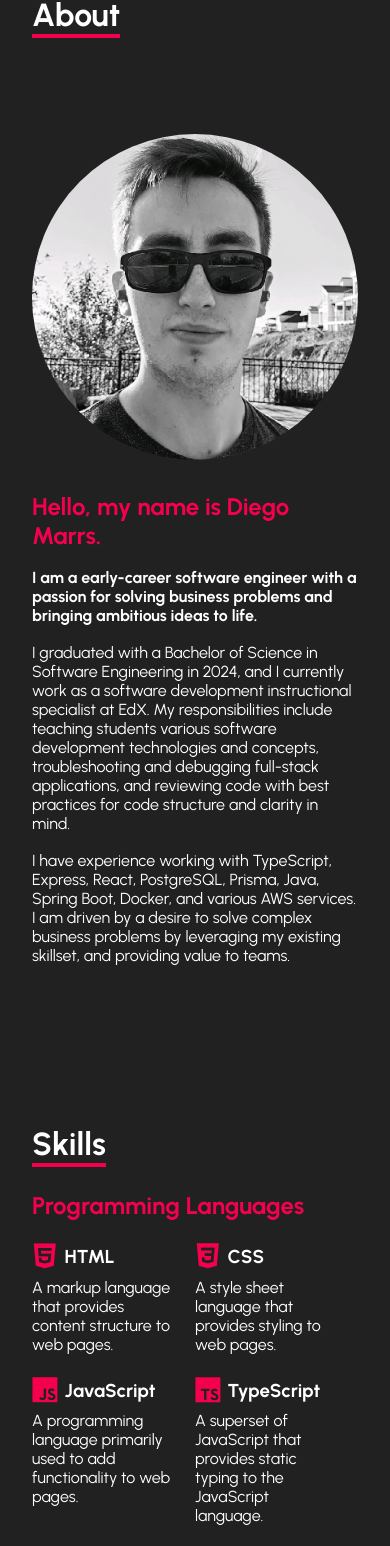
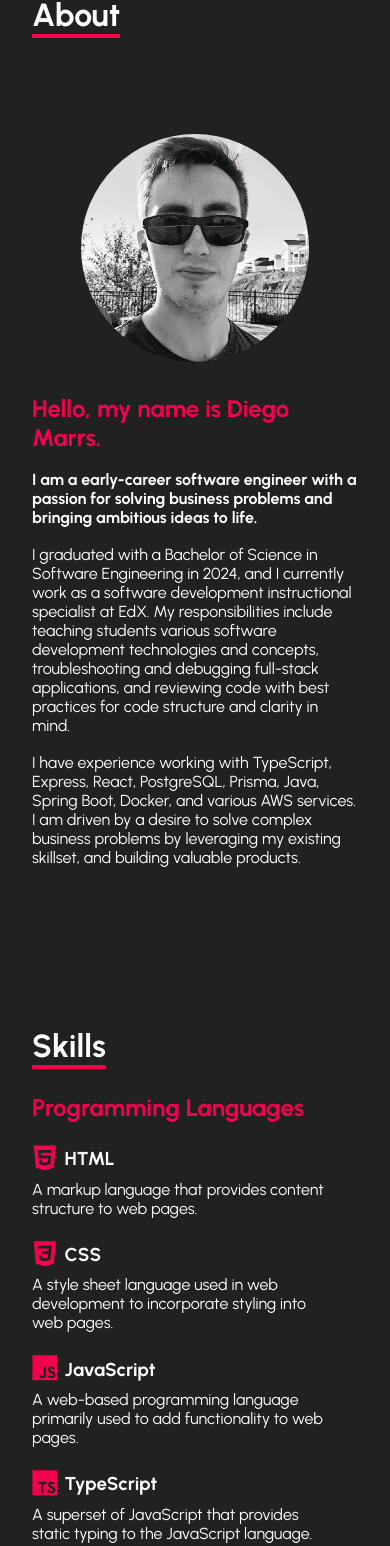
Before and after one commit to StaticCloud/diego-marrs, a React (Vite) app: page / in a window 390 px wide. Shown: the part 880-2426 px from the top of the page. Built offline with nearby package versions, Linux system fonts and the light colour scheme.

Commit message:
adjustments to content and responsiveness for skills section

```diff
--- a/src/components/About.tsx
+++ b/src/components/About.tsx
@@ -20,7 +20,7 @@ const AboutText = styled.div`
         font-weight: bold;
     }
 
-    @media screen and (min-width: 690px) {
+    @media screen and (min-width: 660px) {
         flex: 2 0;
         margin-left: 2rem;
     }
@@ -28,13 +28,14 @@ const AboutText = styled.div`
 
 const Avatar = styled.div`
     aspect-ratio: 1;
-    width: 100%;
+    width: 70%;
+    margin: 0 auto;
     background-image: url(${avatar});
     background-size: contain;
     border-radius: 50%;
     margin-bottom: 2rem;
 
-    @media screen and (min-width: 690px) {
+    @media screen and (min-width: 660px) {
         flex: 1 0;
         margin-bottom: 0;
     }
@@ -53,7 +54,7 @@ export default function About() {
                     <br />
                     <p>I graduated with a Bachelor of Science in Software Engineering in 2024, and I currently work as a software development instructional specialist at EdX. My responsibilities include teaching students various software development technologies and concepts, troubleshooting and debugging full-stack applications, and reviewing code with best practices for code structure and clarity in mind.</p>
                     <br />
-                    <p>I have experience working with TypeScript, Express, React, PostgreSQL, Prisma, Java, Spring Boot, Docker, and various AWS services. I am driven by a desire to solve complex business problems by leveraging my existing skillset, and providing value to teams.</p>
+                    <p>I have experience working with TypeScript, Express, React, PostgreSQL, Prisma, Java, Spring Boot, Docker, and various AWS services. I am driven by a desire to solve complex business problems by leveraging my existing skillset, and building valuable products.</p>
                 </AboutText>
             </AboutContent>
         </AboutWrapper>
--- a/src/components/Contact.tsx
+++ b/src/components/Contact.tsx
@@ -22,7 +22,7 @@ const ContactText = styled.div`
         font-weight: bold;
     }
 
-    @media screen and (min-width: 690px) {
+    @media screen and (min-width: 660px) {
         flex: 2 0;
         margin-left: 2rem;
     }
@@ -30,13 +30,14 @@ const ContactText = styled.div`
 
 const ContactImage = styled.div`
     aspect-ratio: 1;
-    width: 100%;
+    width: 70%;
+    margin: 0 auto;
     background-image: url(${contactImage});
     background-size: contain;
     border-radius: 50%;
     margin-bottom: 2rem;
 
-    @media screen and (min-width: 690px) {
+    @media screen and (min-width: 660px) {
         flex: 1 0;
         margin-bottom: 0;
     }
--- a/src/components/Landing.tsx
+++ b/src/components/Landing.tsx
@@ -16,7 +16,8 @@ const LandingWrapper = styled.div`
     }
 
     a {
-        right: 50%;
+        right: calc(50% - 20px);
+        width: 40px;
         bottom: 40px;
         position: absolute;
     }
--- a/src/components/Project.tsx
+++ b/src/components/Project.tsx
@@ -35,7 +35,7 @@ const SingleProjectDetails = styled.div`
         display: flex;
     }
 
-    @media screen and (min-width: 690px) {
+    @media screen and (min-width: 460px) {
         flex: 2 0;
         margin-left: 2rem;
     }
@@ -51,7 +51,7 @@ const ProjectPreview = styled.div<{ $image: string }>`
     border-bottom: 2px ${props => props.theme.secondary} solid;
     margin-bottom: 2rem;
 
-    @media screen and (min-width: 690px) {
+    @media screen and (min-width: 460px) {
         flex: 1 0;
         margin-bottom: 0;
     }
--- a/src/components/Section.tsx
+++ b/src/components/Section.tsx
@@ -22,8 +22,9 @@ const StyledInner = styled.div`
     margin: 0 auto;
     padding: 2rem;
 
-    @media only screen and (min-width: 960px) {
-        width: 960px;
+    @media only screen and (min-width: 660px) {
+        min-width: 660px;
+        max-width: 960px;
     }
 `;
 
--- a/src/components/Skill.tsx
+++ b/src/components/Skill.tsx
@@ -2,8 +2,12 @@ import styled from "styled-components";
 import skill from "../utils/skills-interface";
 
 const SkillWrapper = styled.div`
-    flex: 1 0 50%;
+    flex: 1 0 100%;
     padding: 0 1.5rem 1.5rem 0;
+
+    @media screen and (min-width: 460px) {
+        flex: 1 0 50%;
+    }
 `;
 
 const SkillHeading = styled.div`
--- a/src/data/skills-data.ts
+++ b/src/data/skills-data.ts
@@ -9,12 +9,12 @@ const languages: skill[] = [
     {
         skill: "CSS",
         icon: "css3-plain",
-        description: "A style sheet language that provides styling to web pages."
+        description: "A style sheet language used in web development to incorporate styling into web pages."
     },
     {
         skill: "JavaScript",
         icon: "javascript-plain",
-        description: "A programming language primarily used to add functionality to web pages."
+        description: "A web-based programming language primarily used to add functionality to web pages."
     },
     {
         skill: "TypeScript",
@@ -65,7 +65,7 @@ const tools: skill[] = [
     {
         skill: "Docker",
         icon: "docker-plain",
-        description: "A containerization tool that enables developers to package their software ensuring consistency across environments."
+        description: "A containerization tool that enables developers to package their software, ensuring consistency across environments."
     },
     {
         skill: "Node.js",
```
